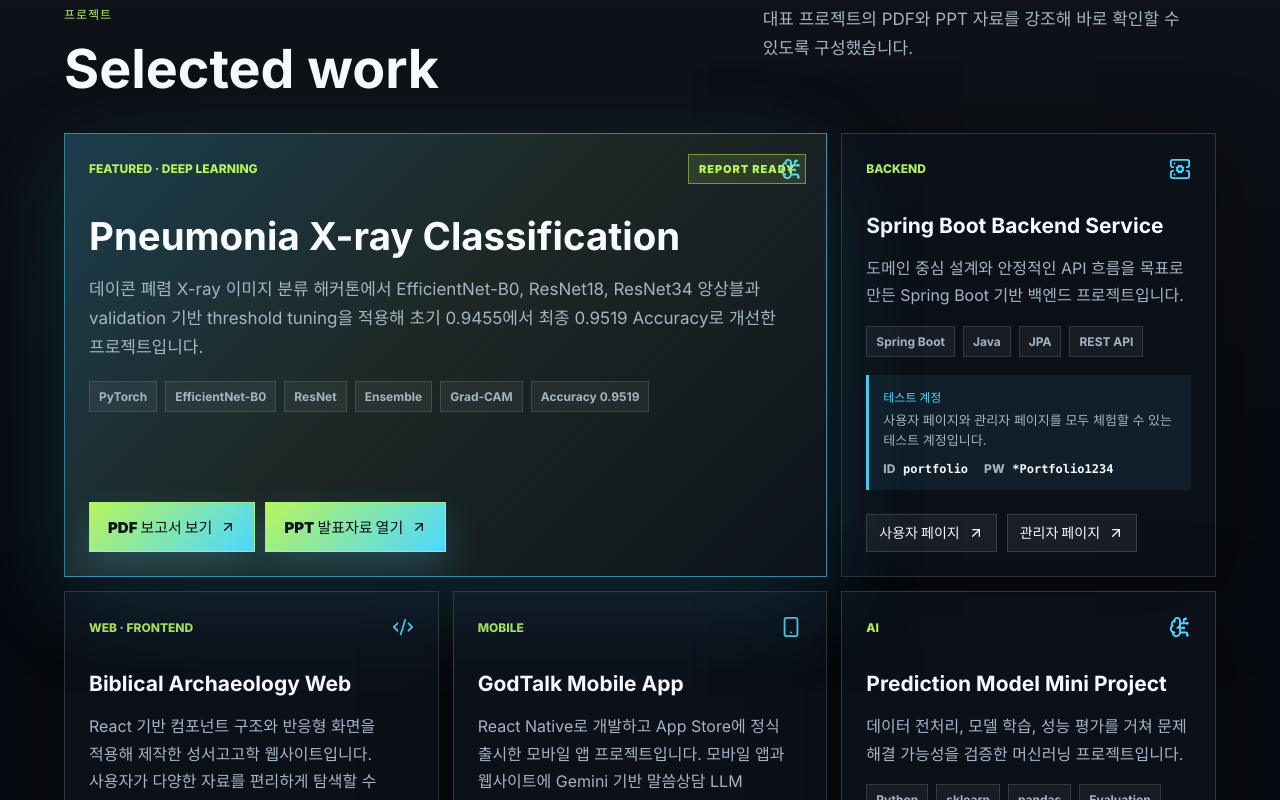
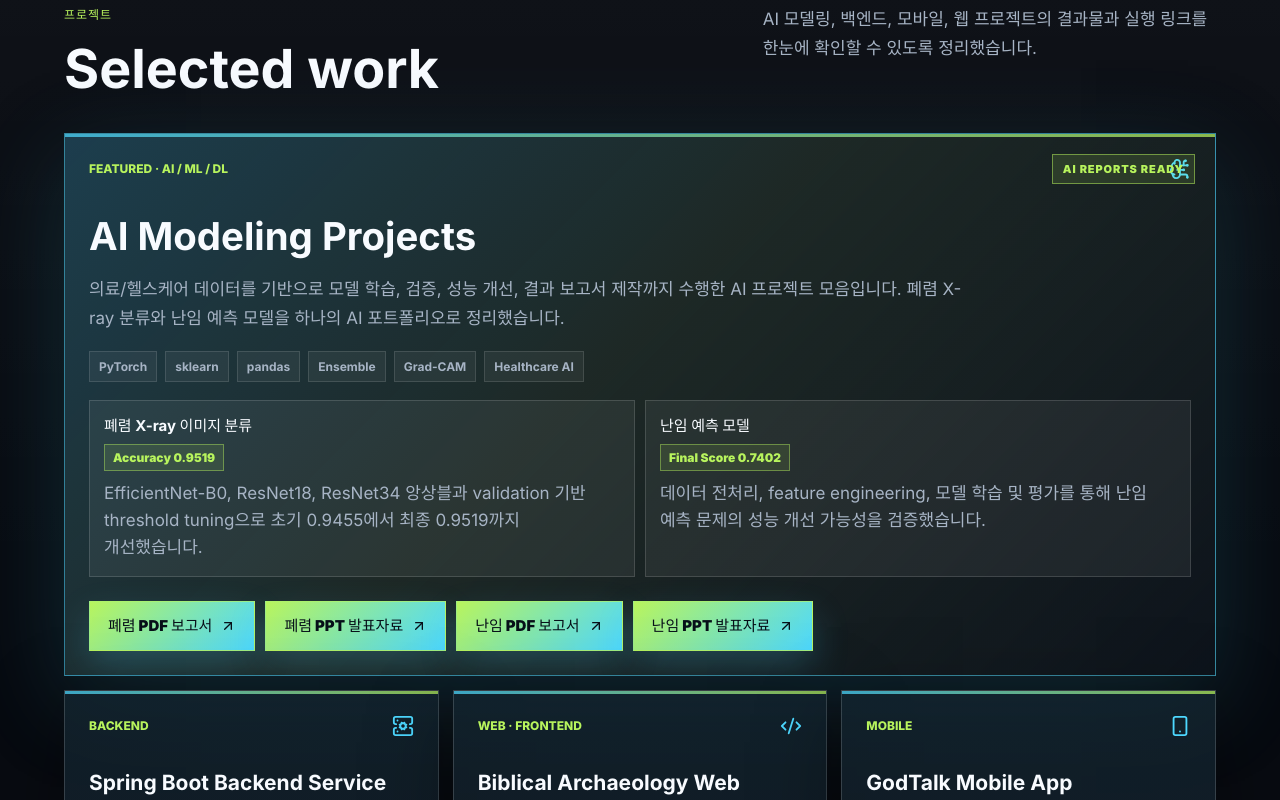
Before and after one commit to LimJongKyung/lim-jongkyung-portfolio, a React (Vite) app: page / in a window 1280 px wide. Shown: the part 1940-2740 px from the top of the page. Built offline with nearby package versions, Linux system fonts and the light colour scheme.

Commit message:
Unify AI project portfolio cards

```diff
--- a/src/main.jsx
+++ b/src/main.jsx
@@ -51,7 +51,7 @@
     skillsLabel: "기술스택",
     skillsCopy: "백엔드 안정성, AI 실험력, 프론트 구현력을 한 프로젝트 흐름 안에서 연결합니다.",
     projectsLabel: "프로젝트",
-    projectsCopy: "대표 프로젝트의 PDF와 PPT 자료를 강조해 바로 확인할 수 있도록 구성했습니다.",
+    projectsCopy: "AI 모델링, 백엔드, 모바일, 웹 프로젝트의 결과물과 실행 링크를 한눈에 확인할 수 있도록 정리했습니다.",
     chatbotLabel: "포트폴리오 챗봇",
     chatbotTitle: "임종경 봇",
     chatbotCopy:
@@ -96,7 +96,7 @@
     skillsLabel: "Skills",
     skillsCopy: "I connect backend reliability, AI experimentation, and frontend implementation within a complete project workflow.",
     projectsLabel: "Projects",
-    projectsCopy: "Open highlighted PDF and PPT materials directly from the featured project cards.",
+    projectsCopy: "Explore AI modeling, backend, mobile, and web projects with clear result links and project materials.",
     chatbotLabel: "Portfolio Chatbot",
     chatbotTitle: "Lim Jongkyung Bot",
     chatbotCopy:
@@ -155,25 +155,53 @@
 
 const projects = [
   {
-    title: "Pneumonia X-ray Classification",
-    type: "Featured · Deep Learning",
+    title: "AI Modeling Projects",
+    type: "Featured · AI / ML / DL",
     icon: BrainCircuit,
     featured: true,
     description:
       localized(
-        "데이콘 폐렴 X-ray 이미지 분류 해커톤에서 EfficientNet-B0, ResNet18, ResNet34 앙상블과 validation 기반 threshold tuning을 적용해 초기 0.9455에서 최종 0.9519 Accuracy로 개선한 프로젝트입니다.",
-        "A Dacon pneumonia X-ray classification project that improved Accuracy from 0.9455 to 0.9519 using an EfficientNet-B0, ResNet18, and ResNet34 ensemble with validation-based threshold tuning.",
+        "의료/헬스케어 데이터를 기반으로 모델 학습, 검증, 성능 개선, 결과 보고서 제작까지 수행한 AI 프로젝트 모음입니다. 폐렴 X-ray 분류와 난임 예측 모델을 하나의 AI 포트폴리오로 정리했습니다.",
+        "A combined AI portfolio covering model training, validation, performance improvement, and reporting for healthcare data projects, including pneumonia X-ray classification and infertility prediction.",
       ),
-    tags: ["PyTorch", "EfficientNet-B0", "ResNet", "Ensemble", "Grad-CAM", "Accuracy 0.9519"],
+    tags: ["PyTorch", "sklearn", "pandas", "Ensemble", "Grad-CAM", "Healthcare AI"],
+    highlights: [
+      {
+        title: localized("폐렴 X-ray 이미지 분류", "Pneumonia X-ray Classification"),
+        metric: "Accuracy 0.9519",
+        body: localized(
+          "EfficientNet-B0, ResNet18, ResNet34 앙상블과 validation 기반 threshold tuning으로 초기 0.9455에서 최종 0.9519까지 개선했습니다.",
+          "Improved from 0.9455 to 0.9519 Accuracy using an EfficientNet-B0, ResNet18, and ResNet34 ensemble with validation-based threshold tuning.",
+        ),
+      },
+      {
+        title: localized("난임 예측 모델", "Infertility Prediction Model"),
+        metric: "Final Score 0.7402",
+        body: localized(
+          "데이터 전처리, feature engineering, 모델 학습 및 평가를 통해 난임 예측 문제의 성능 개선 가능성을 검증했습니다.",
+          "Validated performance improvement for infertility prediction through preprocessing, feature engineering, model training, and evaluation.",
+        ),
+      },
+    ],
     links: [
       {
-        label: localized("PDF 보고서 보기", "View PDF Report"),
+        label: localized("폐렴 PDF 보고서", "Pneumonia PDF"),
         href: assetPath("pneumonia-xray-v41-portfolio.pdf"),
         cta: true,
       },
       {
-        label: localized("PPT 발표자료 열기", "Open PPT Deck"),
+        label: localized("폐렴 PPT 발표자료", "Pneumonia PPT"),
         href: assetPath("pneumonia-xray-v41-portfolio.pptx"),
+        cta: true,
+      },
+      {
+        label: localized("난임 PDF 보고서", "Infertility PDF"),
+        href: assetPath("prediction-mini-project.pdf"),
+        cta: true,
+      },
+      {
+        label: localized("난임 PPT 발표자료", "Infertility PPT"),
+        href: assetPath("prediction-mini-project.pptx"),
         cta: true,
       },
     ],
@@ -188,6 +216,16 @@
         "A Spring Boot backend project designed around domain-driven structure and reliable API flows.",
       ),
     tags: ["Spring Boot", "Java", "JPA", "REST API"],
+    highlights: [
+      {
+        title: localized("구현 범위", "Scope"),
+        metric: "User + Admin",
+        body: localized(
+          "사용자 페이지와 관리자 페이지를 분리해 실제 서비스 운영 흐름을 확인할 수 있게 구성했습니다.",
+          "Separated user and admin pages so the operational service flow can be reviewed directly.",
+        ),
+      },
+    ],
     links: [
       {
         label: localized("사용자 페이지", "User Page"),
@@ -217,6 +255,16 @@
         "A biblical archaeology website built with React components and responsive layouts. I designed the content flow for convenient exploration and deployed the production site with Firebase.",
       ),
     tags: ["React", "JavaScript", "Firebase", "Responsive Web", "Frontend"],
+    highlights: [
+      {
+        title: localized("배포 형태", "Deployment"),
+        metric: "Live Web",
+        body: localized(
+          "콘텐츠 탐색 흐름과 반응형 화면을 직접 설계하고 Firebase 기반으로 배포했습니다.",
+          "Designed the content flow and responsive UI, then deployed the site with Firebase.",
+        ),
+      },
+    ],
     links: [
       {
         label: localized("사이트 보기", "View Site"),
@@ -234,6 +282,16 @@
         "A React Native mobile application officially released on the App Store. I added a Gemini-powered Bible counseling LLM service to both the mobile app and website, protecting the API key through Firebase Functions and adding model fallback for production use.",
       ),
     tags: ["React Native", "Expo", "Gemini API", "LLM", "Firebase Functions", "App Store"],
+    highlights: [
+      {
+        title: localized("출시 결과", "Release"),
+        metric: "App Store",
+        body: localized(
+          "모바일 앱 출시 이후 Gemini 기반 말씀상담 LLM을 앱과 웹에 연동했습니다.",
+          "Released the mobile app and integrated a Gemini-powered counseling LLM across app and web.",
+        ),
+      },
+    ],
     links: [
       {
         label: localized("앱스토어 보기", "View on App Store"),
@@ -242,23 +300,6 @@
       {
         label: localized("GodTalk 홈페이지", "GodTalk Website"),
         href: "https://godtalk-6cd29.web.app/",
-      },
-    ],
-  },
-  {
-    title: "Prediction Model Mini Project",
-    type: "AI",
-    icon: BrainCircuit,
-    description:
-      localized(
-        "데이터 전처리, 모델 학습, 성능 평가를 거쳐 문제 해결 가능성을 검증한 머신러닝 프로젝트입니다.",
-        "A machine-learning project covering data preprocessing, model training, and performance evaluation to validate a predictive solution.",
-      ),
-    tags: ["Python", "sklearn", "pandas", "Evaluation"],
-    links: [
-      {
-        label: localized("PDF 보기", "View PDF"),
-        href: assetPath("prediction-mini-project.pdf"),
       },
     ],
   },
@@ -272,6 +313,16 @@
         "A serverless API chatbot that helps visitors quickly explore skills, projects, and education history. Questions are handled through a Vercel function so the OpenAI API key is not exposed in the browser.",
       ),
     tags: ["OpenAI API", "Vercel Function", "React", "Prompt Design"],
+    highlights: [
+      {
+        title: localized("보안 구조", "Security"),
+        metric: "Serverless API",
+        body: localized(
+          "OpenAI API 키가 브라우저에 노출되지 않도록 Vercel 서버리스 함수로 질문을 처리합니다.",
+          "Uses a Vercel serverless function so the OpenAI API key is never exposed in the browser.",
+        ),
+      },
+    ],
     links: [
       {
         label: localized("챗봇 열기", "Open Chatbot"),
@@ -588,6 +639,17 @@
                     <span key={tag}>{tag}</span>
                   ))}
                 </div>
+                {project.highlights && (
+                  <div className="project-highlights">
+                    {project.highlights.map((item) => (
+                      <div className="project-highlight" key={t(item.title)}>
+                        <strong>{t(item.title)}</strong>
+                        <span>{item.metric}</span>
+                        <p>{t(item.body)}</p>
+                      </div>
+                    ))}
+                  </div>
+                )}
                 {project.testAccount && (
                   <div className="test-account">
                     <strong>{text.testAccount}</strong>
--- a/src/styles.css
+++ b/src/styles.css
@@ -820,16 +820,43 @@
 }
 
 .project-card {
+  position: relative;
   min-height: 360px;
   display: flex;
   flex-direction: column;
   padding: 24px;
+  background:
+    linear-gradient(180deg, rgba(77, 216, 255, 0.07), rgba(255, 255, 255, 0.02)),
+    var(--panel);
+  transition:
+    transform 180ms ease,
+    border-color 180ms ease,
+    box-shadow 180ms ease;
+  overflow: hidden;
+}
+
+.project-card::after {
+  content: "";
+  position: absolute;
+  left: 0;
+  right: 0;
+  top: 0;
+  height: 3px;
+  background: linear-gradient(90deg, var(--cyan), var(--lime));
+  opacity: 0.72;
+}
+
+.project-card:hover {
+  transform: translateY(-4px);
+  border-color: rgba(77, 216, 255, 0.42);
+  box-shadow:
+    0 22px 70px rgba(77, 216, 255, 0.13),
+    var(--shadow);
 }
 
 .project-card.is-featured {
-  position: relative;
-  grid-column: span 2;
-  min-height: 390px;
+  grid-column: span 3;
+  min-height: 430px;
   border-color: rgba(77, 216, 255, 0.55);
   background:
     linear-gradient(135deg, rgba(77, 216, 255, 0.2), rgba(184, 244, 93, 0.08) 46%, rgba(13, 19, 27, 0.94)),
@@ -837,11 +864,10 @@
   box-shadow:
     0 26px 90px rgba(77, 216, 255, 0.16),
     var(--shadow);
-  overflow: hidden;
 }
 
 .project-card.is-featured::before {
-  content: "REPORT READY";
+  content: "AI REPORTS READY";
   position: absolute;
   top: 20px;
   right: 20px;
@@ -860,7 +886,7 @@
 }
 
 .project-card.is-featured p {
-  max-width: 760px;
+  max-width: 880px;
   font-size: 17px;
 }
 
@@ -882,6 +908,51 @@
 .project-card p {
   color: var(--muted);
   line-height: 1.72;
+}
+
+.project-highlights {
+  display: grid;
+  grid-template-columns: 1fr;
+  gap: 10px;
+  margin-top: 18px;
+}
+
+.project-card.is-featured .project-highlights {
+  grid-template-columns: repeat(2, minmax(0, 1fr));
+}
+
+.project-highlight {
+  padding: 14px;
+  border: 1px solid rgba(255, 255, 255, 0.14);
+  background: rgba(255, 255, 255, 0.06);
+}
+
+.project-highlight strong,
+.project-highlight span {
+  display: block;
+}
+
+.project-highlight strong {
+  margin-bottom: 8px;
+  color: var(--ink);
+  font-size: 15px;
+}
+
+.project-highlight span {
+  width: fit-content;
+  margin-bottom: 10px;
+  padding: 5px 8px;
+  border: 1px solid rgba(184, 244, 93, 0.42);
+  background: rgba(184, 244, 93, 0.1);
+  color: var(--lime);
+  font-size: 12px;
+  font-weight: 860;
+}
+
+.project-highlight p {
+  margin-bottom: 0;
+  font-size: 13px;
+  line-height: 1.58;
 }
 
 .test-account {
@@ -934,13 +1005,13 @@
 
 .project-link {
   gap: 8px;
-  min-height: 38px;
-  padding: 0 12px;
-  border: 1px solid rgba(255, 255, 255, 0.14);
-  background: rgba(255, 255, 255, 0.06);
+  min-height: 44px;
+  padding: 0 15px;
+  border: 1px solid rgba(77, 216, 255, 0.3);
+  background: rgba(77, 216, 255, 0.1);
   color: var(--ink);
   font-size: 14px;
-  font-weight: 780;
+  font-weight: 820;
   transition:
     transform 180ms ease,
     border-color 180ms ease,
@@ -950,8 +1021,8 @@
 
 .project-link:hover {
   transform: translateY(-2px);
-  border-color: rgba(77, 216, 255, 0.44);
-  background: rgba(77, 216, 255, 0.12);
+  border-color: rgba(184, 244, 93, 0.55);
+  background: rgba(184, 244, 93, 0.12);
 }
 
 .project-link.is-cta {
@@ -1103,6 +1174,10 @@
     grid-column: span 1;
   }
 
+  .project-card.is-featured .project-highlights {
+    grid-template-columns: 1fr;
+  }
+
   .project-card.is-featured::before {
     position: static;
     display: inline-flex;
```
Also changed, not shown: api/portfolio-chat.js (+4 -4 lines).
